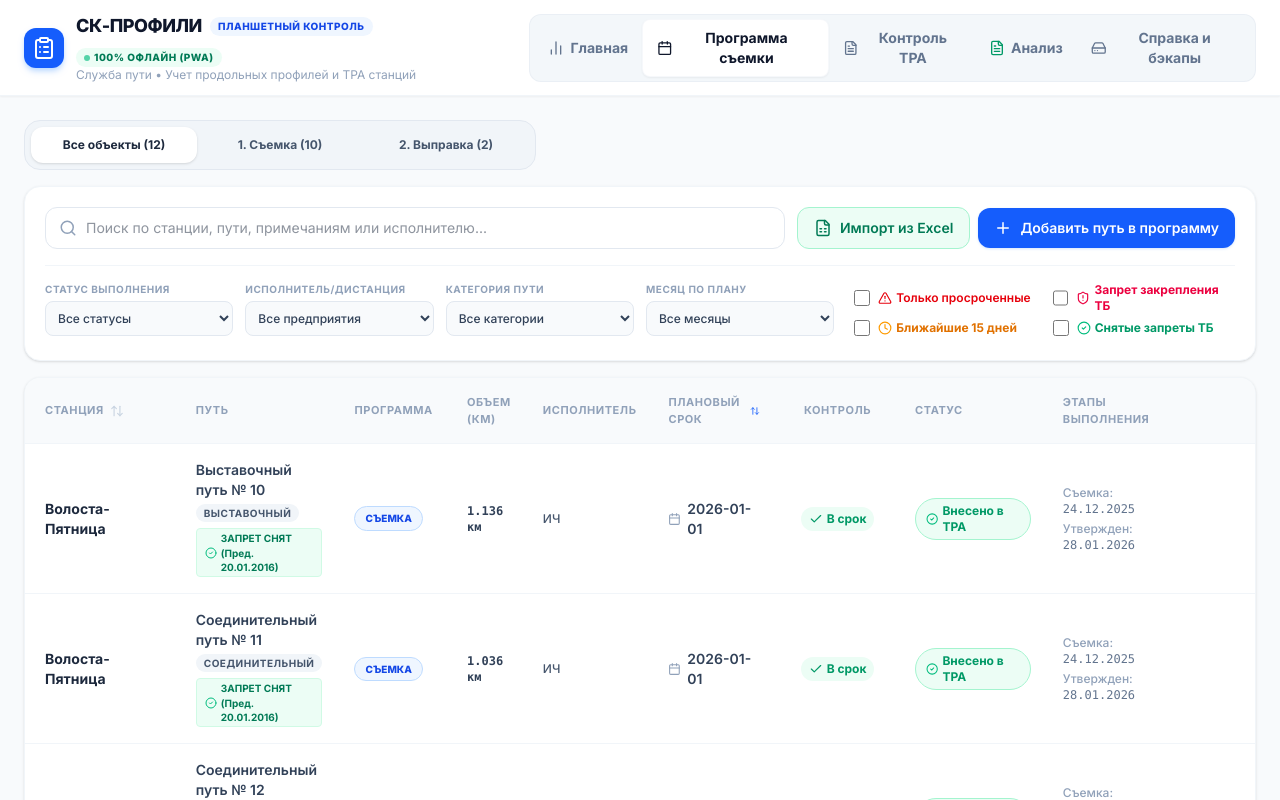
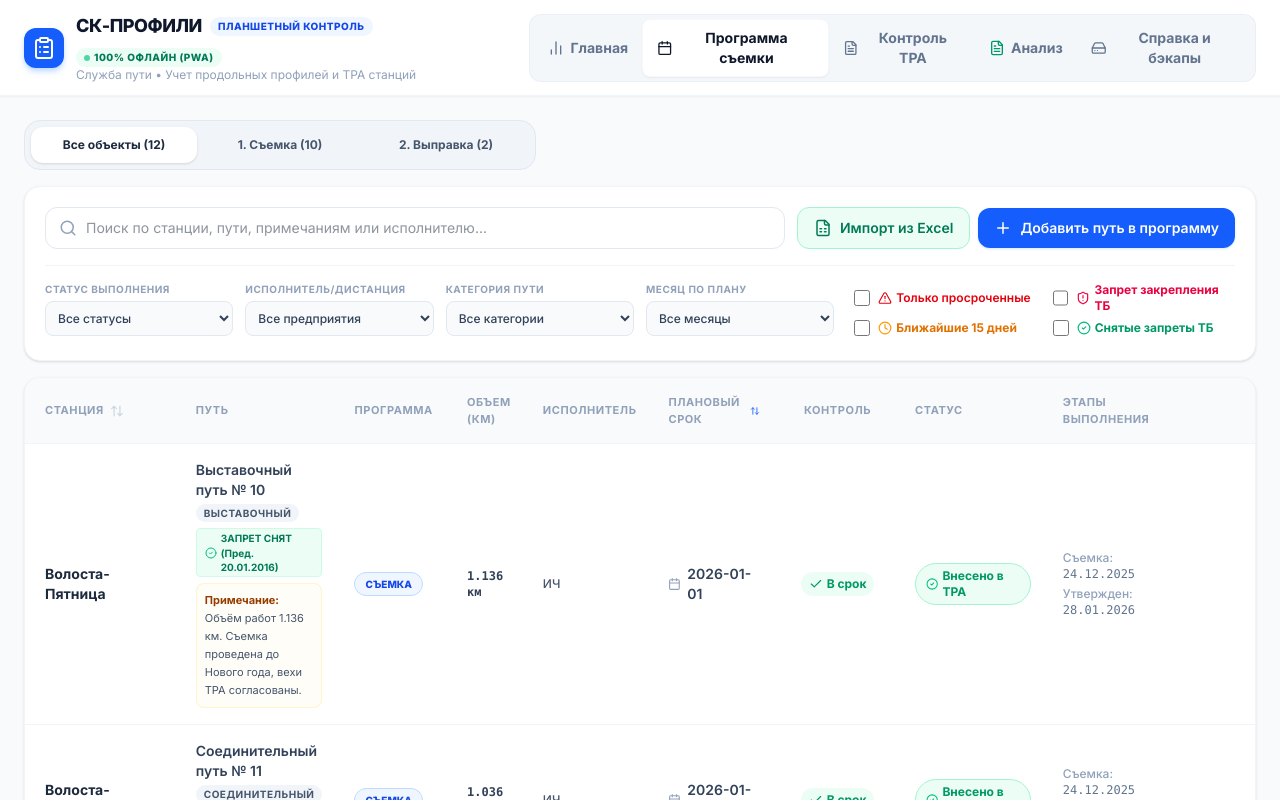
Before and after one commit to serj20742074-cloud/profil, a React (Vite) app: page / in a window 1280 px wide. Both pictures are taken after a click on the button "Программа съемки". Shown: the top 800 px of the page. Built offline with nearby package versions, Linux system fonts and the light colour scheme.

Commit message:
feat(ui): display and export profile notes
Added support for displaying notes in the profile table and included them in the Excel import logic and markdown reporting. The importer now captures multiple relevant fields from source files to provide comprehensive context on track status.

```diff
--- a/src/components/ExcelImporter.tsx
+++ b/src/components/ExcelImporter.tsx
@@ -251,12 +251,33 @@ export const ExcelImporter: React.FC<ExcelImporterProps> = ({
     const rawExecutorName = getValue(['ответственный', 'инженер', 'исполнитель фио', 'executorname']);
     const executorName = rawExecutorName !== undefined && rawExecutorName !== null ? String(rawExecutorName).trim() : undefined;
 
-    const rawNotes = getValue([
-      'примечания', 'примечание', 'заметки', 'notes', 'комментарий', 'комментарии',
-      'причины невыполнения', 'причины не выполнения', 'что сделано', 'описание причин', 'причина',
-      'примечание (достижение цели работ'
-    ]);
-    const notes = rawNotes !== undefined && rawNotes !== null && String(rawNotes).trim() !== '' ? String(rawNotes).trim() : undefined;
+    const extractNotes = (): string | undefined => {
+      const noteFields = [
+        'примечания', 'примечание', 'заметки', 'notes', 'комментарий', 'комментарии',
+        'причины невыполнения', 'причины не выполнения', 'что сделано', 'описание причин', 'причина',
+        'примечание (достижение цели работ'
+      ];
+      const foundValues: string[] = [];
+      Object.keys(row).forEach(rk => {
+        const lowKey = rk.toLowerCase().trim();
+        const matches = noteFields.some(nf => lowKey === nf || lowKey.includes(nf));
+        if (matches) {
+          const val = row[rk];
+          if (val !== undefined && val !== null) {
+            const strVal = String(val).trim();
+            if (strVal && !foundValues.includes(strVal)) {
+              if (lowKey.includes('причин') || lowKey.includes('сделано') || lowKey.includes('комментар') || lowKey.includes('примечан')) {
+                foundValues.push(`${rk.trim()}: ${strVal}`);
+              } else {
+                foundValues.push(strVal);
+              }
+            }
+          }
+        }
+      });
+      return foundValues.length > 0 ? foundValues.join('; ') : undefined;
+    };
+    const notes = extractNotes();
 
     const generatedId = `excel-${Date.now()}-${index}-${Math.floor(Math.random() * 1000)}`;
 
--- a/src/components/MarkdownReport.tsx
+++ b/src/components/MarkdownReport.tsx
@@ -109,15 +109,16 @@ export const MarkdownReport: React.FC<MarkdownReportProps> = ({ profiles, curren
       md += `✅ **Нарушений периодичности съемки не выявлено.** На всех станционных путях разрешено закрепление тормозными башмаками.\n\n`;
     } else {
       md += `Выявлено **${activeProhibitions.length}** путей с активным запретом на закрепление ТБ:\n\n`;
-      md += `| Станция | № Пути | Специализация пути | Последняя съемка | Срок контроля | Просрочено (лет) |\n`;
-      md += `| :--- | :---: | :--- | :---: | :---: | :---: |\n`;
+      md += `| Станция | № Пути | Специализация пути | Последняя съемка | Срок контроля | Просрочено (лет) | Примечание (причины/что сделано) |\n`;
+      md += `| :--- | :---: | :--- | :---: | :---: | :---: | :--- |\n`;
       activeProhibitions.forEach(p => {
         const tb = getTbProhibitionStatus(p, currentDate);
         const prevYear = p.prevSurveyDate ? new Date(p.prevSurveyDate).getFullYear() : 0;
         const currentYear = new Date(currentDate).getFullYear();
         const yearsOverdue = currentYear - prevYear - tb.limitYears;
         const spec = p.trackSpecialization || (p.trackType === 'main' ? 'Главный' : p.trackType === 'station' ? 'Приемо-отправочный' : 'Прочий');
-        md += `| **${p.station}** | ${p.trackNumber} | *${spec}* | ${formatDate(p.prevSurveyDate)} | ${tb.limitYears} лет | **+${yearsOverdue > 0 ? yearsOverdue : 1} г.** |\n`;
+        const note = p.notes || '—';
+        md += `| **${p.station}** | ${p.trackNumber} | *${spec}* | ${formatDate(p.prevSurveyDate)} | ${tb.limitYears} лет | **+${yearsOverdue > 0 ? yearsOverdue : 1} г.** | ${note} |\n`;
       });
       md += `\n*Необходимо срочно выполнить инструментальную съемку продольного профиля по данным путям и обновить ТРА станций.*\n\n`;
     }
@@ -129,12 +130,13 @@ export const MarkdownReport: React.FC<MarkdownReportProps> = ({ profiles, curren
     if (overdueWorks.length === 0) {
       md += `✅ **Просроченных плановых работ нет.** Все текущие задачи укладываются в установленный график.\n\n`;
     } else {
-      md += `| Станция | Вид работы | № Пути | Специализация пути | План. срок | Ответственное предприятие |\n`;
-      md += `| :--- | :---: | :---: | :--- | :---: | :--- |\n`;
+      md += `| Станция | Вид работы | № Пути | Специализация пути | План. срок | Примечание (причины/что сделано) | Ответственное предприятие |\n`;
+      md += `| :--- | :---: | :---: | :--- | :---: | :--- | :--- |\n`;
       overdueWorks.forEach(p => {
         const catLabel = p.category === 'alignment' ? 'Выправка' : 'Съемка';
         const spec = p.trackSpecialization || (p.trackType === 'main' ? 'Главный' : p.trackType === 'station' ? 'Приемо-отправочный' : 'Прочий');
-        md += `| **${p.station}** | ${catLabel} | ${p.trackNumber} | *${spec}* | **${formatDate(p.plannedDate)}** | ${p.enterprise} |\n`;
+        const note = p.notes || '—';
+        md += `| **${p.station}** | ${catLabel} | ${p.trackNumber} | *${spec}* | **${formatDate(p.plannedDate)}** | ${note} | ${p.enterprise} |\n`;
       });
       md += `\n`;
     }
@@ -383,6 +385,7 @@ export const MarkdownReport: React.FC<MarkdownReportProps> = ({ profiles, curren
         <th>Последняя съемка</th>
         <th>Срок контроля</th>
         <th>Просрочено (лет)</th>
+        <th>Примечание (причины/что сделано)</th>
       </tr>
     </thead>
     <tbody>`;
@@ -392,6 +395,7 @@ export const MarkdownReport: React.FC<MarkdownReportProps> = ({ profiles, curren
         const currentYear = new Date(currentDate).getFullYear();
         const yearsOverdue = currentYear - prevYear - tb.limitYears;
         const spec = p.trackSpecialization || (p.trackType === 'main' ? 'Главный' : p.trackType === 'station' ? 'Приемо-отправочный' : 'Прочий');
+        const note = p.notes || '—';
         html += `
       <tr>
         <td><strong>${p.station}</strong></td>
@@ -400,6 +404,7 @@ export const MarkdownReport: React.FC<MarkdownReportProps> = ({ profiles, curren
         <td>${formatDate(p.prevSurveyDate)}</td>
         <td>${tb.limitYears} лет</td>
         <td style="color: #b91c1c; font-weight: bold;">+${yearsOverdue > 0 ? yearsOverdue : 1} г.</td>
+        <td>${note}</td>
       </tr>`;
       });
       html += `
@@ -420,6 +425,7 @@ export const MarkdownReport: React.FC<MarkdownReportProps> = ({ profiles, curren
         <th>№ Пути</th>
         <th>Специализация пути</th>
         <th>План. срок</th>
+        <th>Примечание (причины/что сделано)</th>
         <th>Ответственное предприятие</th>
       </tr>
     </thead>
@@ -427,6 +433,7 @@ export const MarkdownReport: React.FC<MarkdownReportProps> = ({ profiles, curren
       overdueWorks.forEach(p => {
         const catLabel = p.category === 'alignment' ? 'Выправка' : 'Съемка';
         const spec = p.trackSpecialization || (p.trackType === 'main' ? 'Главный' : p.trackType === 'station' ? 'Приемо-отправочный' : 'Прочий');
+        const note = p.notes || '—';
         html += `
       <tr>
         <td><strong>${p.station}</strong></td>
@@ -434,6 +441,7 @@ export const MarkdownReport: React.FC<MarkdownReportProps> = ({ profiles, curren
         <td>${p.trackNumber}</td>
         <td>${spec}</td>
         <td style="color: #b91c1c; font-weight: bold;">${formatDate(p.plannedDate)}</td>
+        <td>${note}</td>
         <td>${p.enterprise}</td>
       </tr>`;
       });
--- a/src/components/ProfileTable.tsx
+++ b/src/components/ProfileTable.tsx
@@ -562,6 +562,11 @@ export const ProfileTable: React.FC<ProfileTableProps> = ({
                               }
                             })()}
                           </div>
+                          {p.notes && (
+                            <div className="text-[11px] text-slate-600 bg-amber-50/40 border border-amber-200/40 rounded-lg p-2 mt-1.5 leading-relaxed max-w-sm">
+                              <span className="font-bold text-amber-800">Примечание:</span> {p.notes}
+                            </div>
+                          )}
                         </div>
                       </td>
 
```
